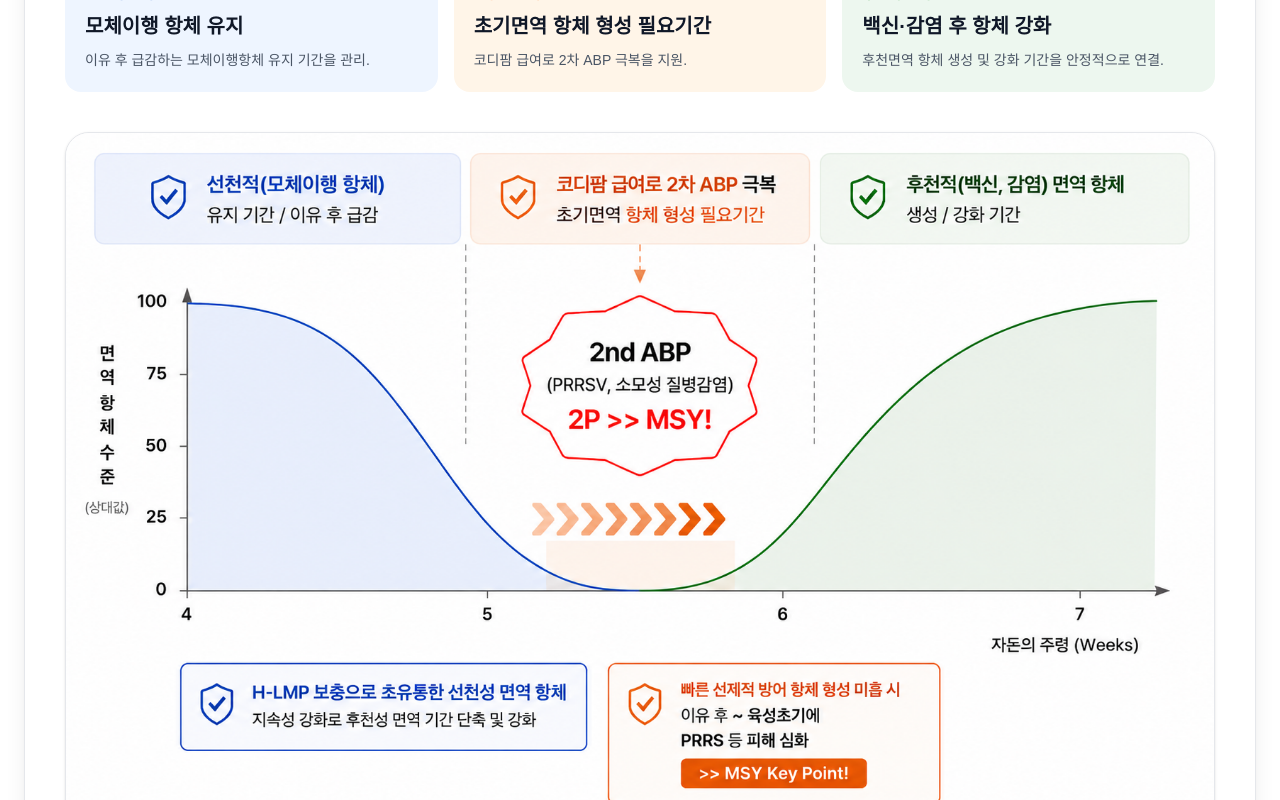
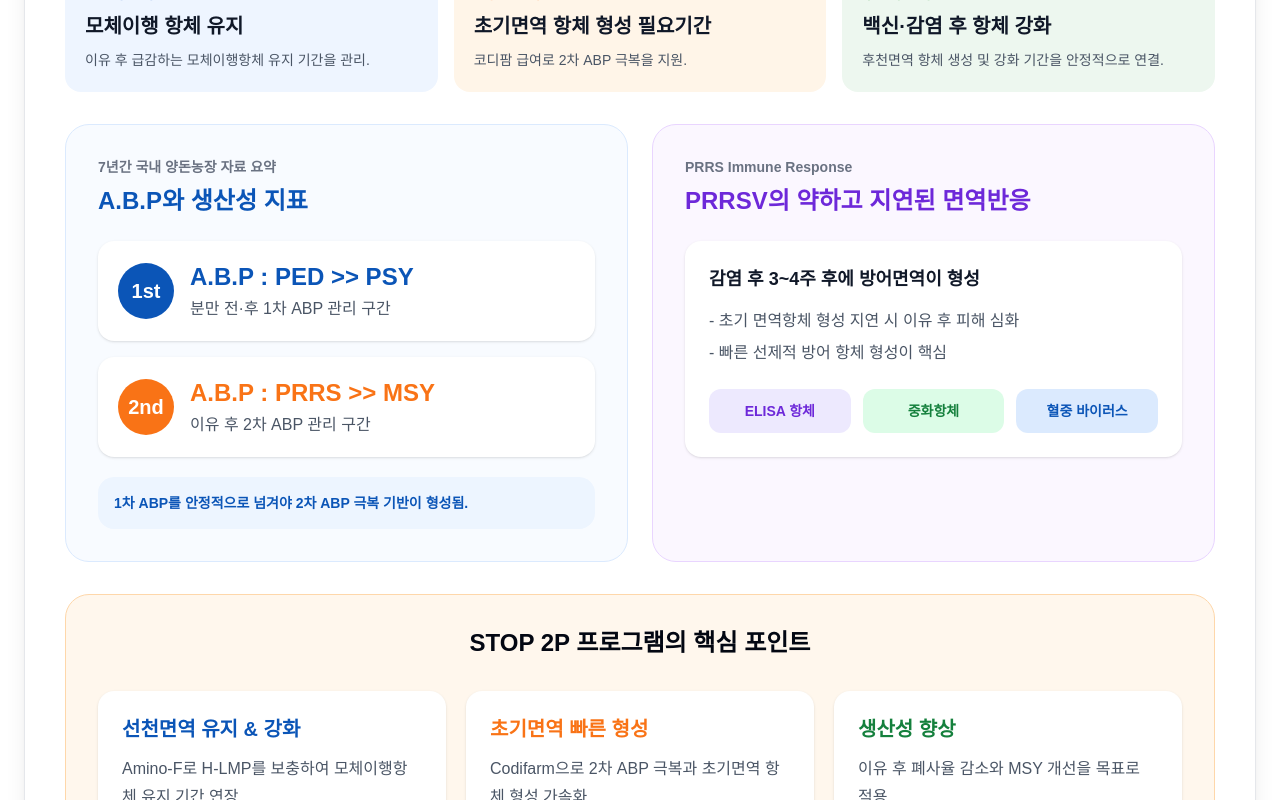
Before and after one commit to uncypdf/enfarm-site, a Next.js app: page /products/amino-f in a window 1280 px wide. Shown: the part 3840-4640 px from the top of the page. Built offline with nearby package versions, Linux system fonts and the light colour scheme.

Commit message:
Remove STOP 2P mechanism image block

```diff
--- a/src/app/products/amino-f/page.tsx
+++ b/src/app/products/amino-f/page.tsx
@@ -359,15 +359,6 @@ export default function AminoFPage() {
               </div>
             </div>
 
-            <div className="mt-10 overflow-hidden rounded-3xl border border-gray-200 bg-white shadow-sm">
-              <Image
-                src="/stop2p-mechanism.png"
-                alt="STOP 2P Mechanism"
-                width={1600}
-                height={900}
-                className="h-auto w-full"
-              />
-            </div>
 
             <div className="mt-8 grid gap-6 lg:grid-cols-2">
               <div className="rounded-3xl border border-[#dbeafe] bg-[#f8fbff] p-8">
```
